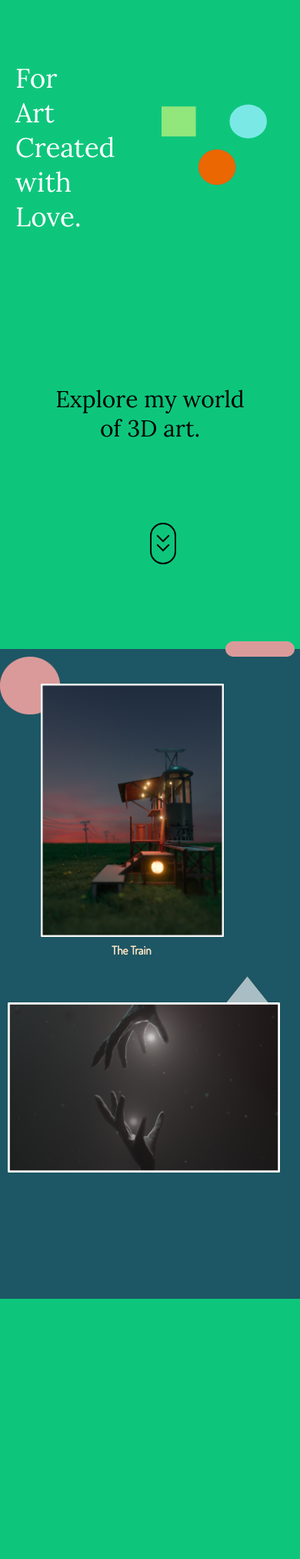
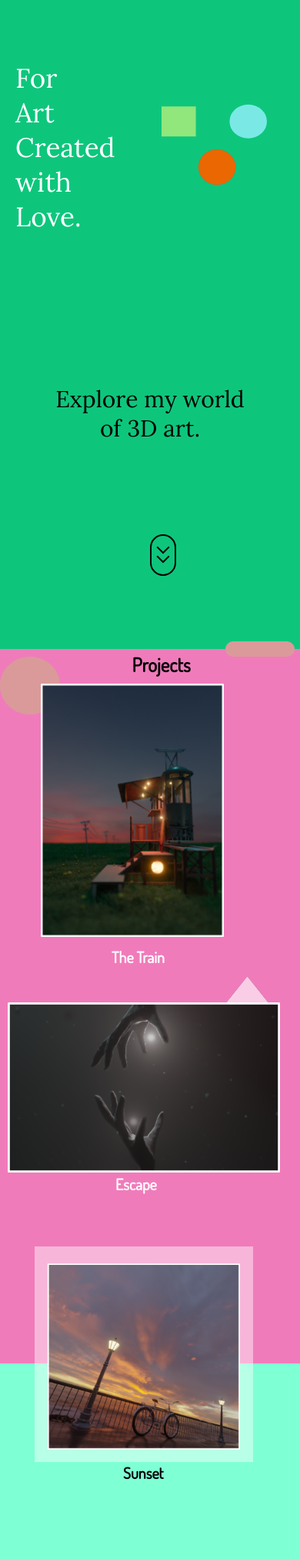
Before and after one commit to ND15/My_Website_V2, a Flask app: page / in a window 390 px wide. Shown: the part 81-2106 px from the top of the page at 77% size. Before the commit the page ends 1768 px from the top, so only its background shows below. Run offline with Flask 2, Linux system fonts and the light colour scheme; some web fonts are replaced.

Commit message:
Added extra images and pages

```diff
--- /dev/null
+++ b/requirements.txt
@@ -0,0 +1,2 @@
+Flask==1.1.2
+gunicorn==19.9.2
--- a/static/css/styles.css
+++ b/static/css/styles.css
@@ -77,6 +77,13 @@ nav ul li a:hover
     background-color: #1D5664;
 }
 
+.page-three
+{
+    width: 100%;
+    height: 50%;
+    background-color: #96344E;
+}
+
 .description
 {
     position: absolute;
@@ -121,12 +128,6 @@ nav ul li a:hover
     {
         transform: rotate(360deg);
     }
-}
-
-.scroll-button
-{
-    text-decoration: none;
-    opacity: 0.2;
 }
 
 .scroll-down
@@ -230,14 +231,51 @@ nav ul li a:hover
 
 .image-one-description
 {
-    font-family: 'Lora', sans-serif;
+    font-family: 'Dosis', sans-serif;
     position: absolute;
     font-size: 30px;
-    color: bisque;
+    color: white;
     display: flex;
     left: 175px;
     padding-top: 530px;
 }
+
+.image-two-description
+{
+    padding-top: 485px;
+    font-family: 'Dosis';
+    font-size: 30px;
+    color: white;
+    margin-left: 1100px;
+}
+
+.image-three-description
+{
+    position: absolute;
+    padding-top: 945px;
+    left: 685px;
+    color: white;
+    font-family: 'Dosis';
+    font-size: 30px;
+}
+
+.firefly
+{
+    position: absolute;
+    width: 398px;
+    height: 394px;
+    padding-top: 557px;
+    left: 520px;
+}
+
+.projects
+{
+    position: absolute;
+    left:47%;
+    padding-top: 1%;
+    font-size: 45px;
+}
+
 
 @media only screen and (max-width:700px)
 {
@@ -280,7 +318,7 @@ nav ul li a:hover
     }
     .scroll-down
     {
-        bottom: 30px;
+        bottom: 15px;
         left: 50%;
     }
     .page-one
@@ -308,7 +346,7 @@ nav ul li a:hover
     }
     .image-one-description
     {
-        font-size: 15px;
+        font-size: 20px;
         font-family: 'Dosis', sans-serif;
         padding-top: 370px;
         left:145px;
@@ -327,4 +365,48 @@ nav ul li a:hover
         left:280px;
         padding-top: 425px;
     }
+    .page-two
+    {
+        height: 110%;
+    }
+    .image-two-description
+    {
+        padding-top: 665px;
+        font-family: 'Dosis';
+        font-size: 20px;
+        color: white;
+        margin-left: 150px;
+    }
+    .firefly
+    {
+        width:  284px;
+        height: 280px;
+        position: absolute;
+        padding-top: 776px;
+        left:45px;
+    }
+    .page-three
+    {
+        height: 30%;
+    }
+    .image-three-description
+    {
+        padding-top: 1040px;
+        left: 160px;
+        font-size: 20px;
+        color: black;
+    }
+    .page-two
+    {
+        background-color: #f07bbb;
+    }
+    .page-three
+    {
+        background-color: aquamarine;
+    }
+    .projects
+    {
+        font-size: 25px;
+        left: 44%;
+    }
 }
--- a/template/index.html
+++ b/template/index.html
@@ -37,6 +37,7 @@
                 </div>
             </div>
             <div class="page-two" id="arts">
+                <h1 class="projects">Projects</h1>
                 <div class="image-one">
                     <img src="../static/Circle.png" alt="circleimg" class="circle">
                     <img src="../static/Hotel02 (1).png" alt="Hotelimg" class="hotel">
@@ -45,9 +46,14 @@
                 <div class="image-two">
                     <img src="../static/image-traingle.png" alt="image-traingle" class="triangle">
                     <img src="../static/handfinal8.png" alt="hand" class="hand">
+                    <h2 class="image-two-description">Escape</h2>
                 </div>
+                <img src="../static/Firefly.png" alt="img" class="firefly">
+                <h2 class='image-three-description'>Sunset</h2>
             </div>
+            <div class="page-three">
 
+            </div>
         </section>
     </body>
 </html>
```
Also changed, not shown: static/Firefly.png (added), static/Firefly@2x.png (added), 1 other file.
